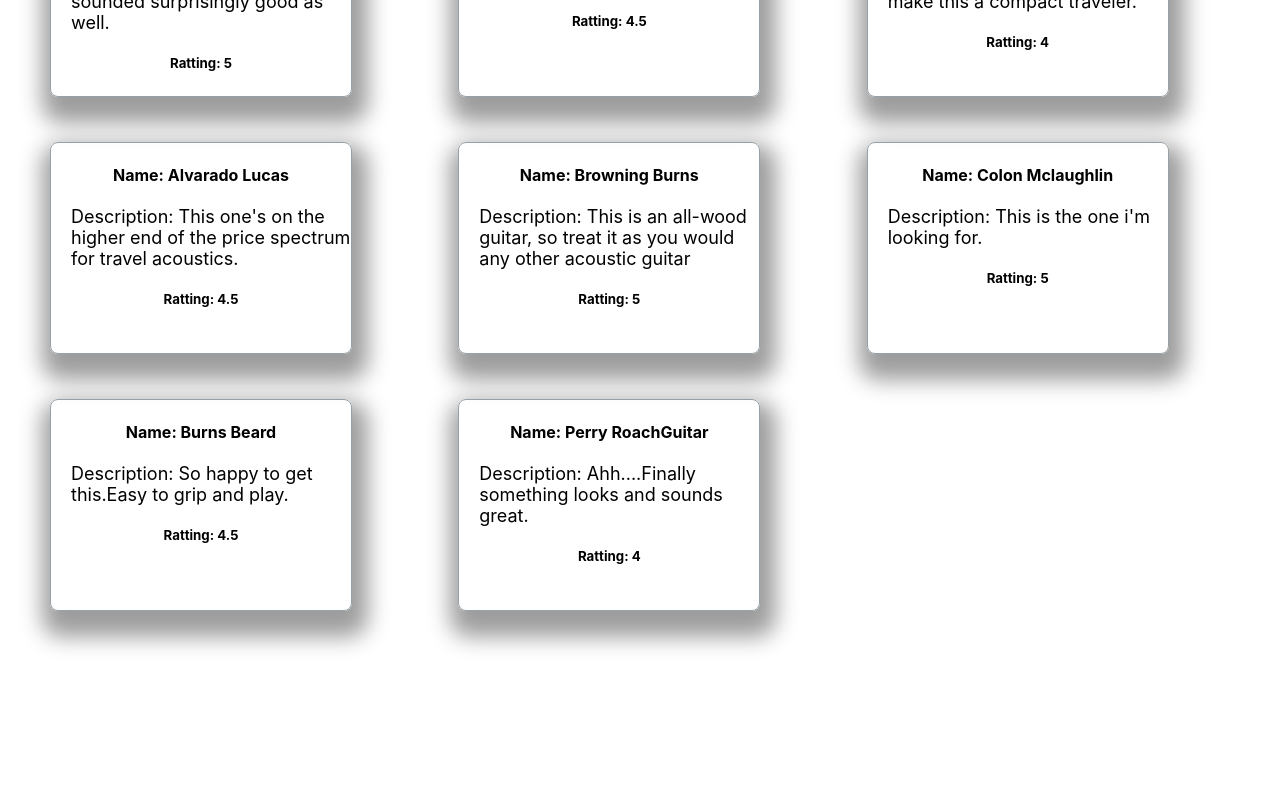
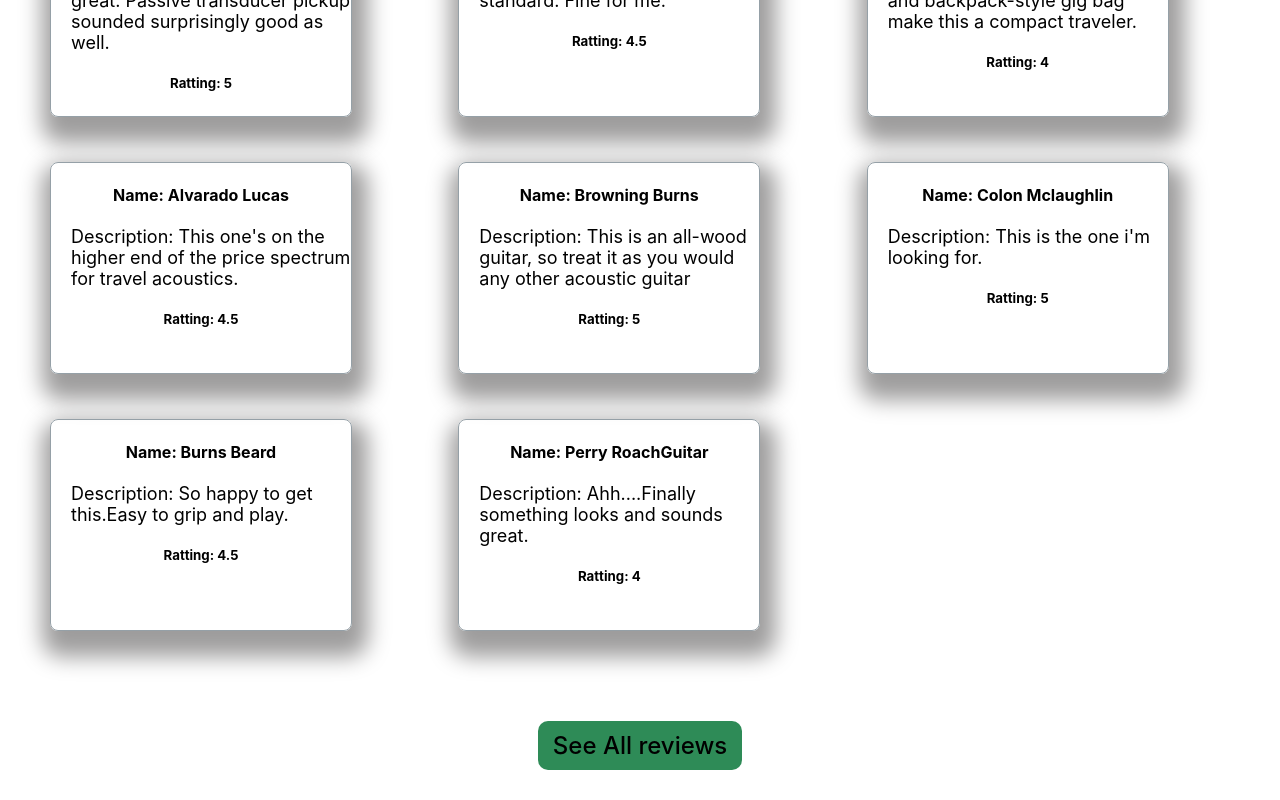
Before and after one commit to jrtanmoy/product-reviews-website, a React (Create React App) app: page / in a window 1280 px wide. Shown: the part 752-1552 px from the top of the page. Before the commit the page ends 1463 px from the top, so only its background shows below. Built offline with nearby package versions, Linux system fonts and the light colour scheme.

Commit message:
see all reviews link added

```diff
--- a/src/components/Home/Home.css
+++ b/src/components/Home/Home.css
@@ -31,12 +31,30 @@ p{
     margin-left: 20px;
     text-align: start;
 }
+.reviews-container{
+    margin-top: 60px;
+    margin-bottom: 40px;
+}
 .review-card{
     display: grid;
     grid-template-columns: repeat(3, 1fr);
     gap: 45px;
     margin: 100px 50px;
 }
+.reviews-link-style{
+    font-size: x-large;
+    font-weight: 500;
+}
+.reviews-link-style a {
+    text-decoration: none;
+    color: black;
+    background-color: seagreen;
+    /* margin:20px 6px ; */
+    padding: 10px 15px;
+    border-radius: 10px;
+
+}
+
 @media screen and (max-width:640px) {
     .first-section-container{
         grid-template-columns: repeat(1, 1fr);
--- a/src/components/Home/Home.js
+++ b/src/components/Home/Home.js
@@ -1,6 +1,7 @@
 import React, { useEffect, useState } from 'react';
 import './Home.css'
 import Review from '../Review/Review';
+import { Link } from 'react-router-dom';
 
 const Home = () => {
     const [reviews,setreviews] = useState([])
@@ -23,7 +24,7 @@ const Home = () => {
                     <img src="https://m.media-amazon.com/images/I/71jQsSC3ovL._AC_SX679_.jpg" alt="" />
                 </div>
             </div>
-            <div className='review-container'>
+            <div className='reviews-container'>
                 <h1 className='h1-title-style'>Customer Reviews(3)</h1>
                 <div className='review-card'>
                     {
@@ -33,7 +34,7 @@ const Home = () => {
                         ></Review>)
                     }
                 </div>
-
+                <span className='reviews-link-style'><Link to ="/reviews">See All reviews</Link></span>
             </div>
         </div>
     );
```
